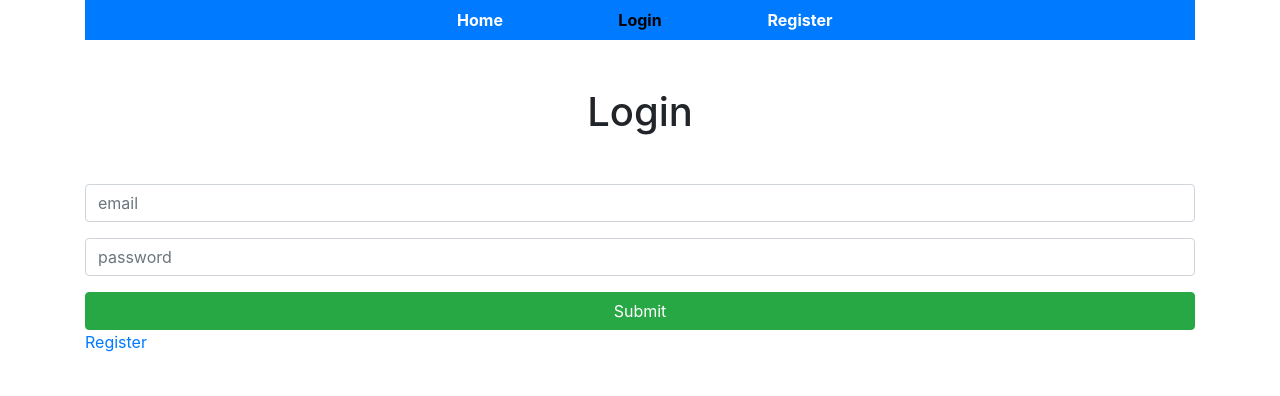
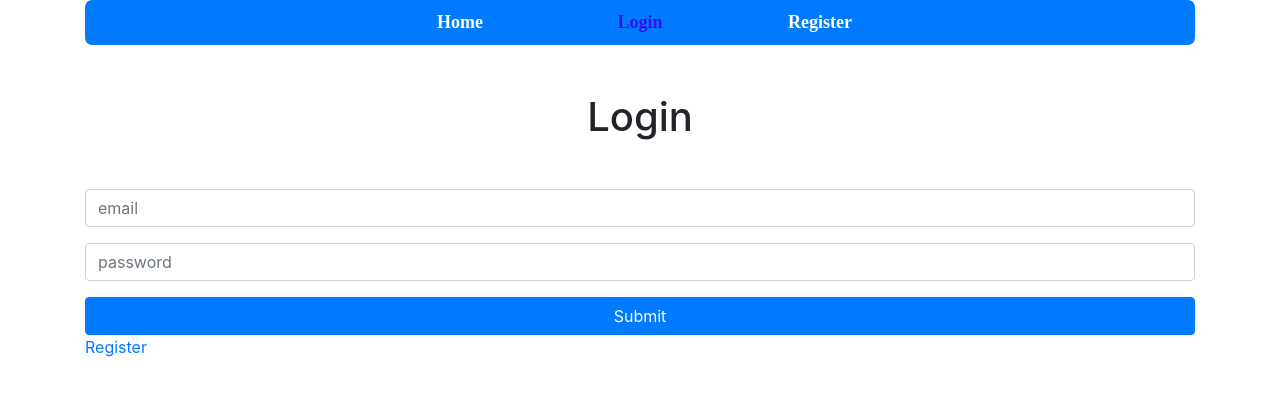
Before and after one commit to devcharles16/Capstone-DCharles, a React (Create React App) app in the folder client/: page /login in a window 1280 px wide. Shown: the top 396 px of the page. Built offline with nearby package versions, Linux system fonts and the light colour scheme; no server answers.

Commit message:
changes to navbar and buttons

```diff
--- a/client/src/components/Login.js
+++ b/client/src/components/Login.js
@@ -56,7 +56,7 @@ const Login = ({setAuth}) => {
             <form onSubmit={onSubmitForm}>
                 <input type="email" name="email" placeholder="email" className="form-control my-3" value={email} onChange={e => onChange(e)} />
                 <input type="password" name="password" placeholder="password" className="form-control my-3" value={password} onChange={e => onChange(e)} />
-                <button className="btn btn-success btn-block">Submit</button>
+                <button className="btn btn-primary btn-block">Submit</button>
             </form>
             <Link to="/register">Register</Link>
         </Fragment>
--- a/client/src/components/NavBar.css
+++ b/client/src/components/NavBar.css
@@ -2,6 +2,7 @@
   background-color: #007bff;
   text-align: center;
   font-weight: bold;
+  border-radius: 7px;
 }
 
 .NavBar a {
@@ -10,14 +11,16 @@
   display: inline-block;
   color: white;
   text-decoration: none;
+  font-family: 'Times New Roman', Times, serif;
+  font-size: large;
 }
 
 .NavBar a:hover {
-  background-color: black;
+  background-color: rgb(111, 171, 243);
   color: white !important;
 }
 
 .NavBar a.active {
   font-weight: bold;
-  color: black;
+  color: rgb(58, 12, 240);
 }
--- a/client/src/components/Register.js
+++ b/client/src/components/Register.js
@@ -54,7 +54,7 @@ const Register = ({ setAuth }) => {
                 <input type="email" name="email" placeholder="email" className="form-control my-3" value={email} onChange={e => onChange(e)} />
                 <input type="password" name="password" placeholder="password" className="form-control my-3" value={password} onChange={e => onChange(e)} />
                 <input type="text" name="name" placeholder="name" className="form-control my-3" value={name} onChange={e => onChange(e)} />
-                <button className="btn btn-success btn-block">Sign up</button>
+                <button className="btn btn-primary btn-block">Sign up</button>
             </form>
             <Link to="/login">Login</Link>
 
```
